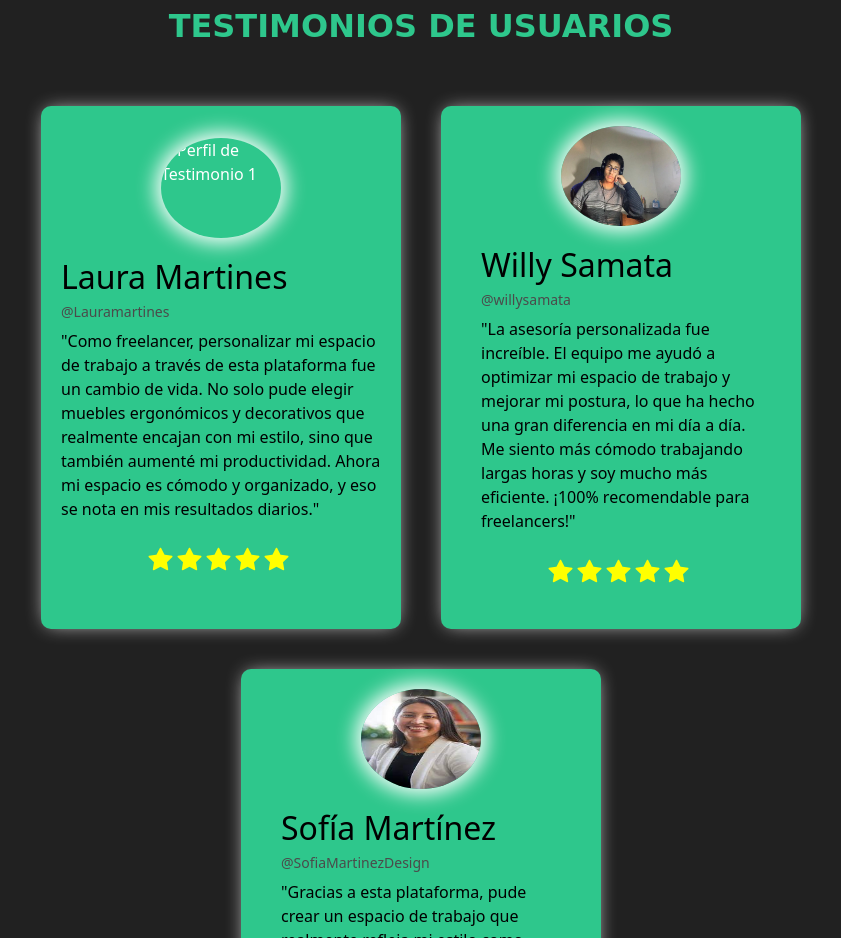
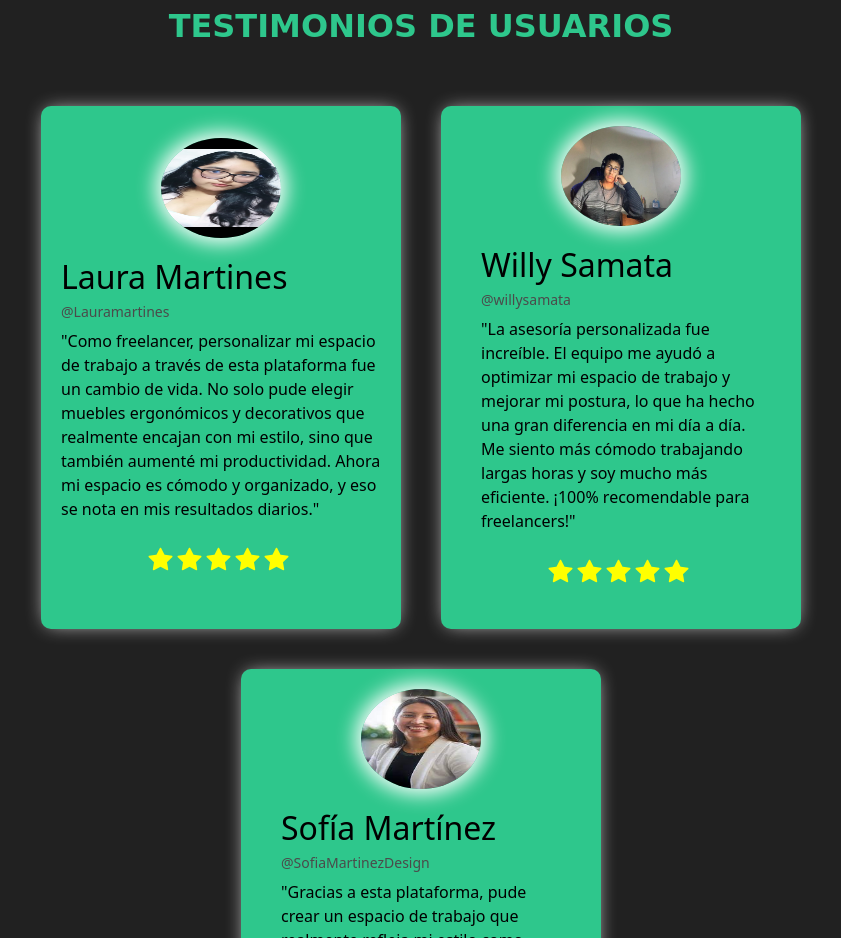
Before and after one commit to EMagipo20/ErgoCrafters, a plain HTML site: page index.html in a window 1280 px wide. Shown: the part 3480-4418 px from the top of the page, without its empty margins (219-1060 px from the left). Drawn offline with nearby package versions, Linux system fonts and the light colour scheme; animation ran at ten frames a second; some icons are missing.

Commit message:
nuevo commit 4

```diff
--- a/index.html
+++ b/index.html
@@ -265,7 +265,7 @@
         <div class="testimonials-item">
           <div>
             <div class="testimonials-photos">
-              <img class="testimonials-photo" src="assets/img/profile1.webp" alt="Perfil de Testimonio 1" />
+              <img class="testimonials-photo" src="assets/img/Kiara.jpg" alt="Perfil de Testimonio 1" />
             </div>
             <h2>Laura Martines</h2>
             <i class="bi bi-google-play"></i>
```
